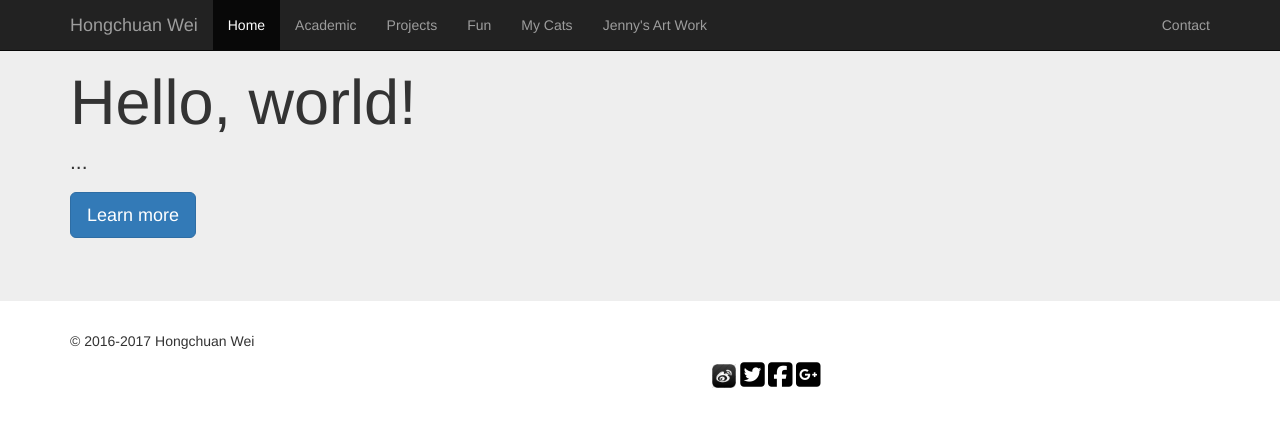
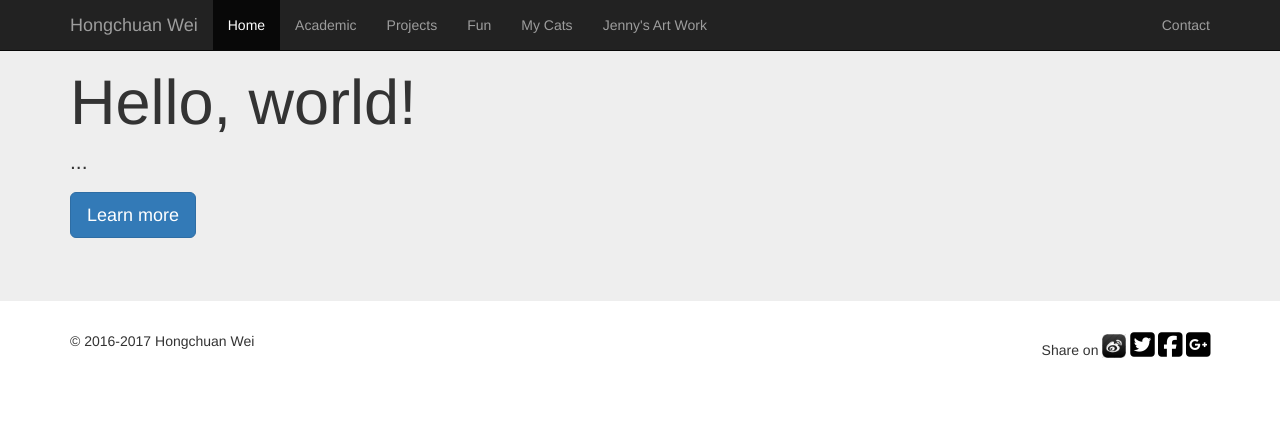
Before and after one commit to hongchuanwei/hongchuanwei.github.io, a Jekyll site: the page built from index.html, in a window 1280 px wide. Shown: the top 427 px of the page. Built offline with Jekyll 4.4.1, drawn with Linux system fonts in a browser that asks for light colours; nearby versions of some CDN libraries.

Commit message:
facebook google basic share functionality

```diff
--- a/_layouts/default.html
+++ b/_layouts/default.html
@@ -82,11 +82,14 @@
     <!-- Site footer -->
     <footer class="container">
       <div class="row">
-	<div class="col-md-8 col-sm-8 col-xs-4">
+	<div class="col-md-8 col-sm-8 col-xs-8">
 	  <p>&copy; 2016-2017 Hongchuan Wei</p>
 	</div>
-	<div class="col-md-8 col-sm-8 col-xs-4">
+	<div class="col-md-4 col-sm-4 col-xs-4">
 	  <ul class="footer_ul">
+	    <li>
+	      <span> Share on </span>
+	    </li>
 	    <li>
 	      <a id="a_weibo" target="_blank">
 		<img id="i_weibo" src="imgs/weibo-black-32.png" class="btn_black"/>
@@ -98,12 +101,12 @@
 	      </a>
 	    </li>
 	    <li>
-	      <a href="#">
+	      <a id="a_facebook" target="_blank">
 		<i id="i_facebook" class="fa fa-facebook-square fa-2x btn_black"></i>
 	      </a>
 	    </li>
 	    <li>
-	      <a href="#">
+	      <a id="a_google_plus" target="_blank">
 		<i id="i_google_plus" class="fa fa-google-plus-square fa-2x btn_black"></i>
 	      </a>
 	    </li>
--- a/main.js
+++ b/main.js
@@ -2,13 +2,20 @@
 var FB_COLOR = "rgb(57, 90, 147)"; // Facebook color
 var TT_COLOR = "rgb(0, 162, 236)"; // Twitter color
 var GP_COLOR = "rgb(223, 66, 60)"; // Google plus color
-var WB_TEXT = "&title=Hongchuan's website"
-var TT_TEXT = "&amp;text=Hongchuan's%20website%20&amp;hashtags=hongchuanwebsite"
+var WB_TEXT = "&title=Hongchuan's website";
+var TT_TEXT = "&amp;text=Hongchuan's%20website%20&amp;hashtags=hongchuanwebsite";
+var FB_TEXT = "&description=Hongchuan's website";
 $(document).ready(function(){
     // insert current url to share buttons
     var url = window.location.href;
+    var pathname = window.location.pathname;
+
     $("#a_weibo").attr("href", "http://service.weibo.com/share/share.php?url=" + url + WB_TEXT);
     $("#a_twitter").attr("href", "https://twitter.com/share?url=" + url + TT_TEXT);
+    $("#a_google_plus").attr("href","https://plus.google.com/share?url="
+			     + "http%3A%2F%2F" + "hongchuanwei.com"
+			     + pathname + "%3Fa%3Db%26c%3Dd");
+    $("#a_facebook").attr("href", "http://www.facebook.com/sharer.php?u=" + url + FB_TEXT);
 
     // weibo hover effect
     $("#i_weibo").hover(
```
